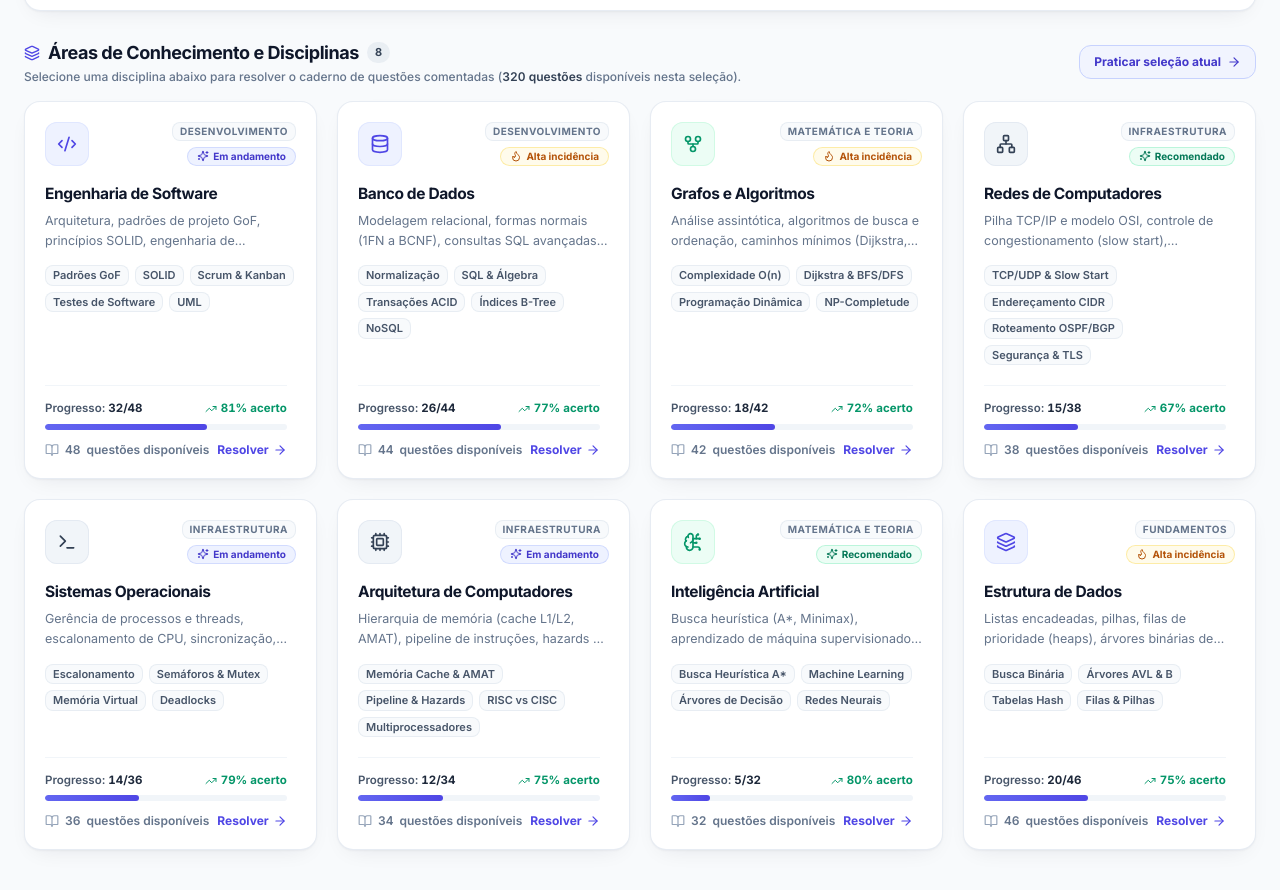
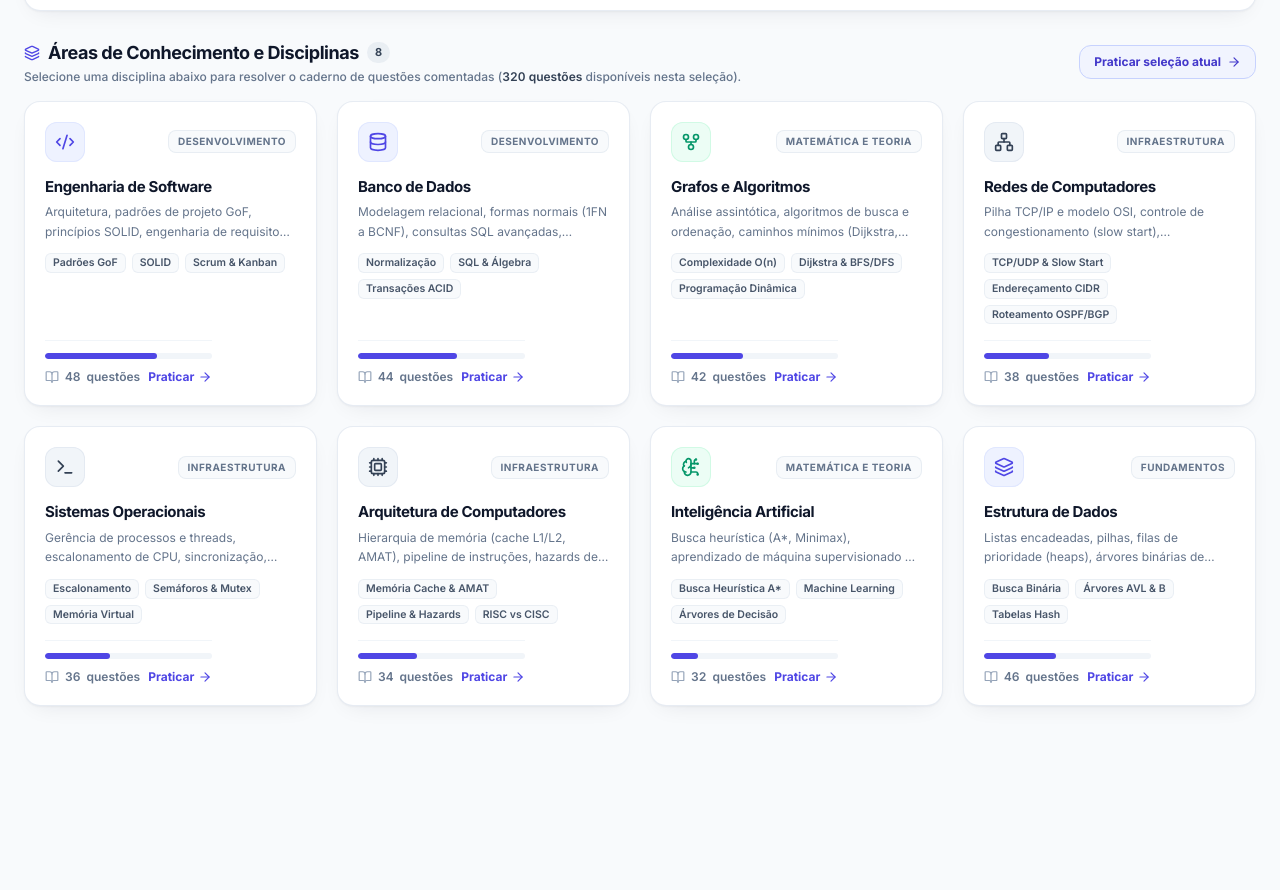
Before and after one commit to maranhaojose/sistema-provas-enade, a React (Vite) app: page / in a window 1280 px wide. Shown: the part 644-1534 px from the top of the page. After the commit the page ends 1414 px from the top, so only its background shows below. Built offline with nearby package versions, Linux system fonts and the light colour scheme.

Commit message:
feat(components): create clean interactive AreaCard component

```diff
--- a/src/components/AreaCard.tsx
+++ b/src/components/AreaCard.tsx
@@ -5,15 +5,12 @@ import {
   Code2,
   Cpu,
   Database,
-  Flame,
   GitFork,
   Layers,
   Network,
-  Sparkles,
   Terminal,
-  TrendingUp,
 } from "lucide-react";
-import type { StudyArea, StudyStatus } from "../types/question";
+import type { StudyArea } from "../types/question";
 import { cn } from "../lib/utils";
 
 interface AreaCardProps {
@@ -32,15 +29,9 @@ const iconMap = {
   Layers,
 } as const;
 
-const statusBadgeStyles: Record<StudyStatus, string> = {
-  "Alta incidência": "bg-amber-50 text-amber-700 ring-amber-200/70",
-  "Em andamento": "bg-brand-50 text-brand-700 ring-brand-200/70",
-  Recomendado: "bg-emerald-50 text-emerald-700 ring-emerald-200/70",
-  "Não iniciado": "bg-slate-100 text-slate-600 ring-slate-200",
-};
-
 const categoryIconAccent: Record<StudyArea["category"], string> = {
-  Fundamentos: "bg-brand-50 text-brand-600 ring-brand-100 group-hover:bg-brand-600 group-hover:text-white",
+  Fundamentos:
+    "bg-brand-50 text-brand-600 ring-brand-100 group-hover:bg-brand-600 group-hover:text-white",
   Desenvolvimento:
     "bg-indigo-50 text-indigo-600 ring-indigo-100 group-hover:bg-brand-600 group-hover:text-white",
   Infraestrutura:
@@ -61,20 +52,14 @@ export function AreaCard({ area, onSelectArea }: AreaCardProps) {
       type="button"
       onClick={() => onSelectArea(area)}
       aria-label={`Praticar questões de ${area.title} (${area.totalQuestions} questões disponíveis)`}
-      className="group relative flex h-full w-full flex-col justify-between overflow-hidden rounded-2xl border border-slate-200/80 bg-white p-5 text-left shadow-card transition-all duration-200 hover:-translate-y-1 hover:border-brand-300 hover:shadow-card-hover focus:outline-none focus-visible:ring-2 focus-visible:ring-brand-500 focus-visible:ring-offset-2 sm:p-5"
+      className="group flex h-full w-full flex-col justify-between rounded-2xl border border-slate-200/80 bg-white p-4 text-left shadow-card transition-all duration-200 hover:-translate-y-0.5 hover:border-brand-300 hover:shadow-card-hover focus:outline-none focus-visible:ring-2 focus-visible:ring-brand-500 sm:p-5"
     >
-      {/* Barra superior decorativa no hover */}
-      <span
-        className="pointer-events-none absolute inset-x-0 top-0 h-1 bg-gradient-to-r from-brand-500 via-brand-600 to-emerald-500 opacity-0 transition-opacity duration-200 group-hover:opacity-100"
-        aria-hidden="true"
-      />
-
       <div>
-        {/* Cabeçalho do Card: Ícone + Badges */}
-        <div className="flex items-start justify-between gap-3">
+        {/* Cabeçalho do Card: Ícone + Categoria */}
+        <div className="flex items-center justify-between gap-2">
           <span
             className={cn(
-              "flex h-11 w-11 shrink-0 items-center justify-center rounded-xl ring-1 ring-inset transition-colors duration-200",
+              "flex h-10 w-10 shrink-0 items-center justify-center rounded-xl ring-1 ring-inset transition-colors duration-200",
               categoryIconAccent[area.category],
             )}
             aria-hidden="true"
@@ -82,42 +67,27 @@ export function AreaCard({ area, onSelectArea }: AreaCardProps) {
             <IconComponent className="h-5 w-5" />
           </span>
 
-          <div className="flex flex-wrap items-center justify-end gap-1.5">
-            <span className="rounded-lg bg-slate-50 px-2 py-0.5 text-[10px] font-bold uppercase tracking-wider text-slate-500 ring-1 ring-inset ring-slate-200/70">
-              {area.category}
-            </span>
-            <span
-              className={cn(
-                "inline-flex items-center gap-1 rounded-full px-2.5 py-0.5 text-[10px] font-bold ring-1 ring-inset",
-                statusBadgeStyles[area.status],
-              )}
-            >
-              {area.status === "Alta incidência" ? (
-                <Flame className="h-3 w-3" aria-hidden="true" />
-              ) : (
-                <Sparkles className="h-3 w-3" aria-hidden="true" />
-              )}
-              {area.status}
-            </span>
-          </div>
+          <span className="rounded-lg bg-slate-50 px-2.5 py-1 text-[10px] font-bold uppercase tracking-wider text-slate-500 ring-1 ring-inset ring-slate-200/70">
+            {area.category}
+          </span>
         </div>
 
         {/* Título e descrição */}
-        <div className="mt-4">
-          <h3 className="text-[15.5px] font-bold tracking-tight text-slate-900 transition-colors group-hover:text-brand-600">
+        <div className="mt-3.5">
+          <h3 className="text-[15px] font-bold tracking-tight text-slate-900 transition-colors group-hover:text-brand-600">
             {area.title}
           </h3>
-          <p className="mt-1.5 line-clamp-2 text-[12.5px] leading-relaxed text-slate-500">
+          <p className="mt-1 line-clamp-2 text-xs leading-relaxed text-slate-500">
             {area.description}
           </p>
         </div>
 
         {/* Tags de subtemas principais */}
-        <div className="mt-3.5 flex flex-wrap gap-1.5" aria-label="Subtemas principais">
-          {area.subtopics.map((subtopic) => (
+        <div className="mt-3 flex flex-wrap gap-1.5" aria-label="Subtemas principais">
+          {area.subtopics.slice(0, 3).map((subtopic) => (
             <span
               key={subtopic}
-              className="rounded-lg bg-slate-50 px-2 py-0.5 text-[11px] font-semibold text-slate-600 ring-1 ring-inset ring-slate-200/70 transition-colors group-hover:bg-brand-50/50 group-hover:text-slate-700"
+              className="rounded-md bg-slate-50 px-2 py-0.5 text-[10.5px] font-semibold text-slate-600 ring-1 ring-inset ring-slate-200/60"
             >
               {subtopic}
             </span>
@@ -125,43 +95,23 @@ export function AreaCard({ area, onSelectArea }: AreaCardProps) {
         </div>
       </div>
 
-      {/* Rodapé com metadados e barra de progresso */}
-      <div className="mt-5 border-t border-slate-100 pt-3.5">
-        <div className="flex items-center justify-between text-[11.5px]">
-          <span className="font-semibold text-slate-600">
-            Progresso:{" "}
-            <strong className="tabular-nums font-bold text-slate-800">
-              {area.answeredQuestions}/{area.totalQuestions}
-            </strong>
-          </span>
-          <span className="inline-flex items-center gap-1 font-bold tabular-nums text-emerald-600">
-            <TrendingUp className="h-3 w-3" aria-hidden="true" />
-            {area.accuracyPercent}% acerto
-          </span>
-        </div>
-
-        <div
-          className="mt-1.5 h-1.5 w-full overflow-hidden rounded-full bg-slate-100"
-          role="progressbar"
-          aria-valuemin={0}
-          aria-valuemax={area.totalQuestions}
-          aria-valuenow={area.answeredQuestions}
-          aria-label={`Progresso em ${area.title}`}
-        >
+      {/* Rodapé enxuto com barra de progresso e contagem */}
+      <div className="mt-4 border-t border-slate-100 pt-3">
+        <div className="h-1.5 w-full overflow-hidden rounded-full bg-slate-100">
           <div
-            className="h-full rounded-full bg-gradient-to-r from-brand-500 to-brand-600 transition-all duration-500"
+            className="h-full rounded-full bg-brand-600 transition-all duration-500"
             style={{ width: `${progressPercent}%` }}
           />
         </div>
 
-        <div className="mt-3 flex items-center justify-between gap-2 text-xs">
+        <div className="mt-2.5 flex items-center justify-between gap-2 text-xs">
           <span className="inline-flex items-center gap-1.5 font-semibold text-slate-500">
             <BookOpen className="h-3.5 w-3.5 text-slate-400" aria-hidden="true" />
-            <span className="tabular-nums">{area.totalQuestions}</span> questões disponíveis
+            <span className="tabular-nums">{area.totalQuestions}</span> questões
           </span>
 
           <span className="inline-flex items-center gap-1 font-bold text-brand-600 transition-transform duration-200 group-hover:translate-x-0.5">
-            Resolver
+            Praticar
             <ArrowRight className="h-3.5 w-3.5" aria-hidden="true" />
           </span>
         </div>
```
